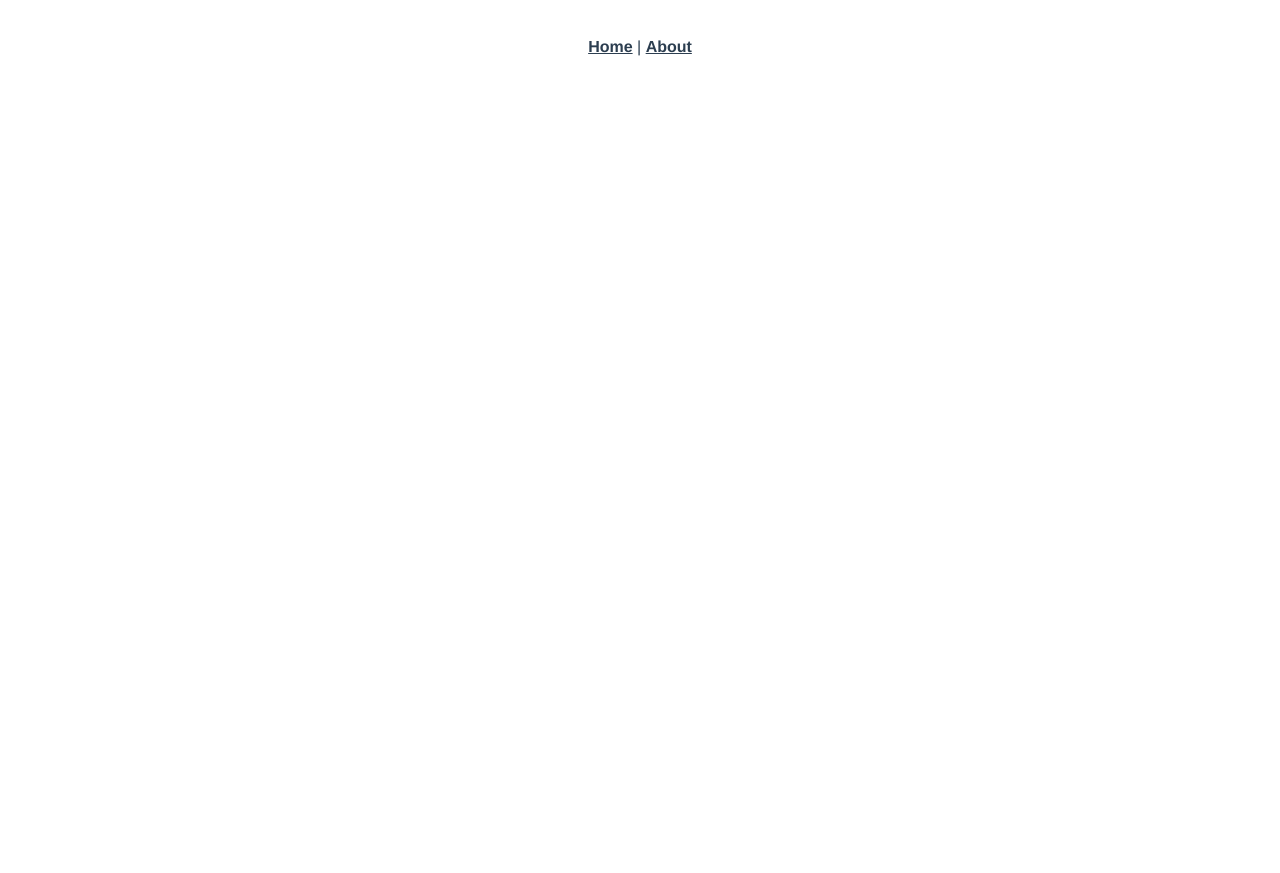
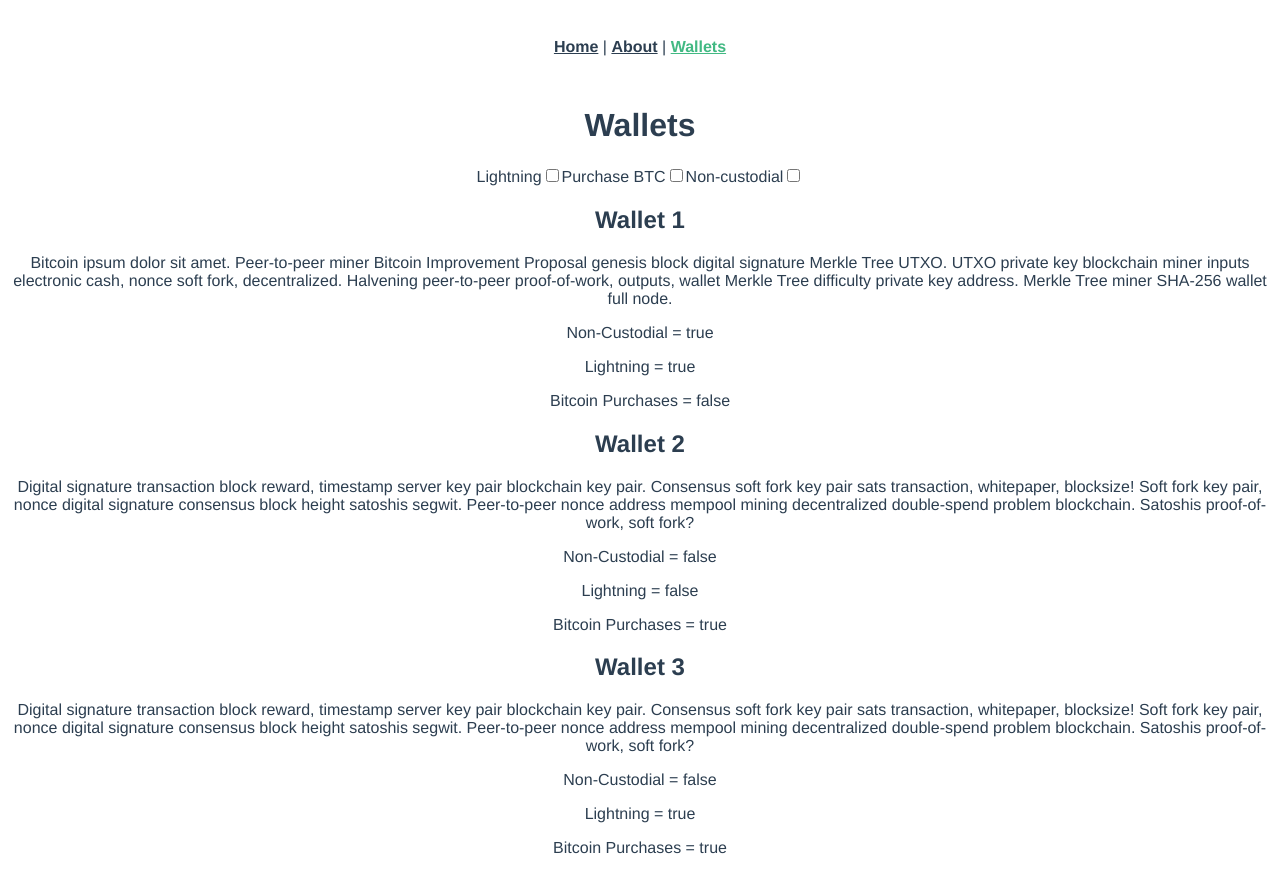
Before and after one commit to sbddesign/bitcoin-wallet-guide, a Vue app: page /wallets in a window 1280 px wide. Before the commit this address had no page. Before the commit the page ends 800 px from the top, so only its background shows below. Built offline with nearby package versions, Linux system fonts and the light colour scheme.

Commit message:
Created basic wallet filtering page

```diff
--- a/src/App.vue
+++ b/src/App.vue
@@ -1,7 +1,8 @@
 <template>
   <div id="nav">
     <router-link to="/">Home</router-link> |
-    <router-link to="/about">About</router-link>
+    <router-link to="/about">About</router-link> |
+    <router-link to="/wallets">Wallets</router-link>
   </div>
   <router-view/>
 </template>
--- /dev/null
+++ b/src/data/wallets.json
@@ -0,0 +1,26 @@
+[
+  {
+    "name": "wallet1",
+    "title": "Wallet 1",
+    "description": "Bitcoin ipsum dolor sit amet. Peer-to-peer miner Bitcoin Improvement Proposal genesis block digital signature Merkle Tree UTXO. UTXO private key blockchain miner inputs electronic cash, nonce soft fork, decentralized. Halvening peer-to-peer proof-of-work, outputs, wallet Merkle Tree difficulty private key address. Merkle Tree miner SHA-256 wallet full node.",
+    "custodial": false,
+    "purchase_btc": false,
+    "lightning": true
+  },
+  {
+    "name": "wallet2",
+    "title": "Wallet 2",
+    "description": "Digital signature transaction block reward, timestamp server key pair blockchain key pair. Consensus soft fork key pair sats transaction, whitepaper, blocksize! Soft fork key pair, nonce digital signature consensus block height satoshis segwit. Peer-to-peer nonce address mempool mining decentralized double-spend problem blockchain. Satoshis proof-of-work, soft fork?",
+    "custodial": "true",
+    "purchase_btc": true,
+    "lightning": false
+  },
+  {
+    "name": "wallet3",
+    "title": "Wallet 3",
+    "description": "Digital signature transaction block reward, timestamp server key pair blockchain key pair. Consensus soft fork key pair sats transaction, whitepaper, blocksize! Soft fork key pair, nonce digital signature consensus block height satoshis segwit. Peer-to-peer nonce address mempool mining decentralized double-spend problem blockchain. Satoshis proof-of-work, soft fork?",
+    "custodial": "true",
+    "purchase_btc": true,
+    "lightning": true
+  }
+]
--- a/src/router/index.js
+++ b/src/router/index.js
@@ -14,6 +14,14 @@ const routes = [
     // this generates a separate chunk (about.[hash].js) for this route
     // which is lazy-loaded when the route is visited.
     component: () => import(/* webpackChunkName: "about" */ '../views/About.vue')
+  },
+  {
+    path: '/wallets',
+    name: 'Wallets',
+    // route level code-splitting
+    // this generates a separate chunk (about.[hash].js) for this route
+    // which is lazy-loaded when the route is visited.
+    component: () => import(/* webpackChunkName: "about" */ '../views/Wallets.vue')
   }
 ]
 
--- /dev/null
+++ b/src/views/Wallets.vue
@@ -0,0 +1,60 @@
+<template>
+  <div class="about">
+    <h1>Wallets</h1>
+    <div class="filters">
+      <label>Lightning</label>
+      <input type="checkbox" value="require_ln" v-model="filters.require_ln" @change="updateIsChecked" />
+
+      <label>Purchase BTC</label>
+      <input type="checkbox" value="require_purchase_btc" v-model="filters.require_purchase_btc" @change="updateIsChecked" />
+
+      <label>Non-custodial</label>
+      <input type="checkbox" value="require_non-require_non_custodial" v-model="filters.require_non_custodial" @change="updateIsChecked" />
+    </div>
+    <div class="wallets">
+      <div class="wallet" v-for="wallet in wallets" v-bind:key="wallet.name">
+        <h2>{{wallet.title}}</h2>
+        <p>{{wallet.description}}</p>
+        <p>Non-Custodial = {{!wallet.custodial}}</p>
+        <p>Lightning = {{wallet.lightning}}</p>
+        <p>Bitcoin Purchases = {{wallet.purchase_btc}}</p>
+      </div>
+    </div>
+  </div>
+</template>
+
+<script>
+import Wallets from '../data/wallets.json'
+
+export default {
+  name: 'Wallets',
+  data(){
+    return {
+      filters: {
+        require_ln: false,
+        require_purchase_btc: false,
+        require_non_custodial: false
+      },
+      wallets: [],
+    }
+  },
+  mounted(){
+    this.loadWalletJSON()
+  },
+  methods: {
+    loadWalletJSON(){
+      this.wallets = Wallets
+      let filtered_wallets = this.wallets
+      if(this.filters.require_ln === true) filtered_wallets = filtered_wallets.filter( wallet => wallet.lightning === true )
+      if(this.filters.require_purchase_btc === true) filtered_wallets = filtered_wallets.filter( wallet => wallet.purchase_btc === true )
+      if(this.filters.require_non_custodial === true) filtered_wallets = filtered_wallets.filter( wallet => wallet.custodial === false )
+
+      this.wallets = filtered_wallets
+    },
+    updateIsChecked(e){
+      this.filters[ e.target.name ] = e.target.checked
+      this.loadWalletJSON()
+    }
+  }
+}
+</script>
```
